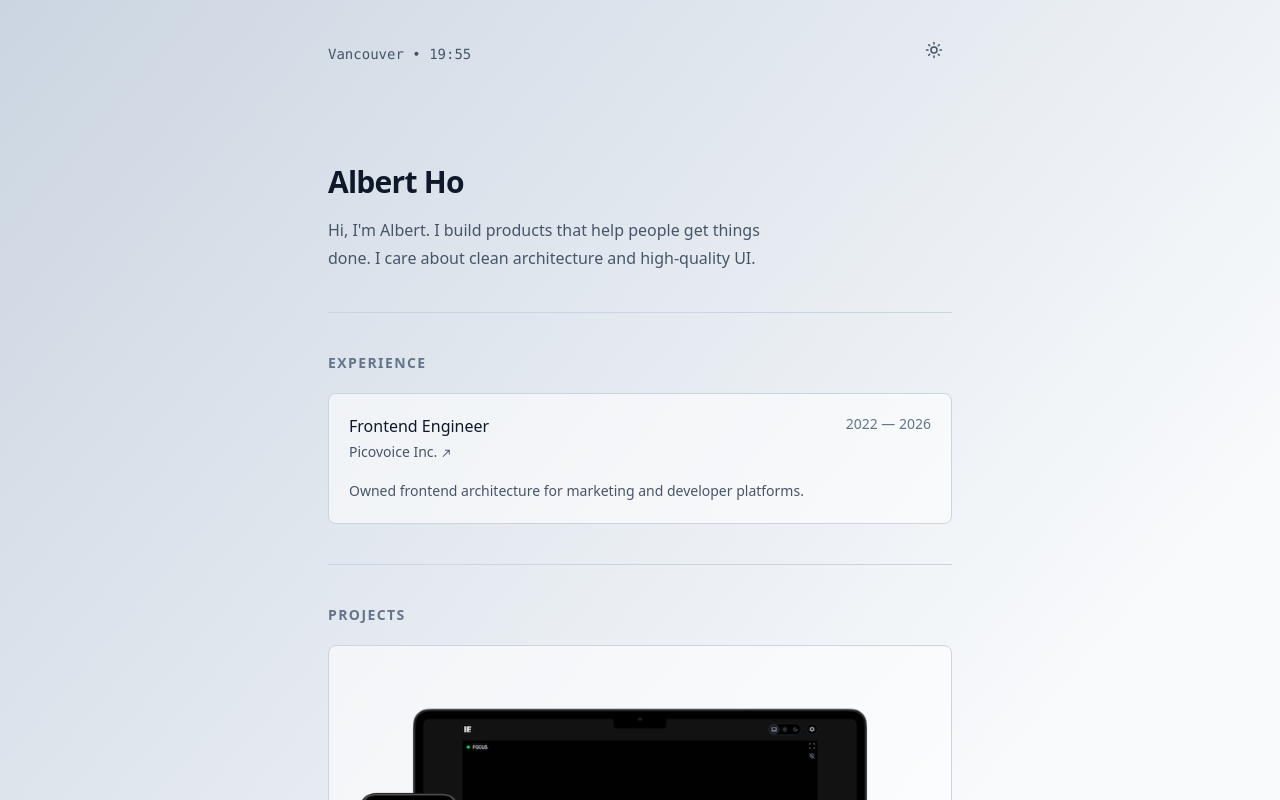
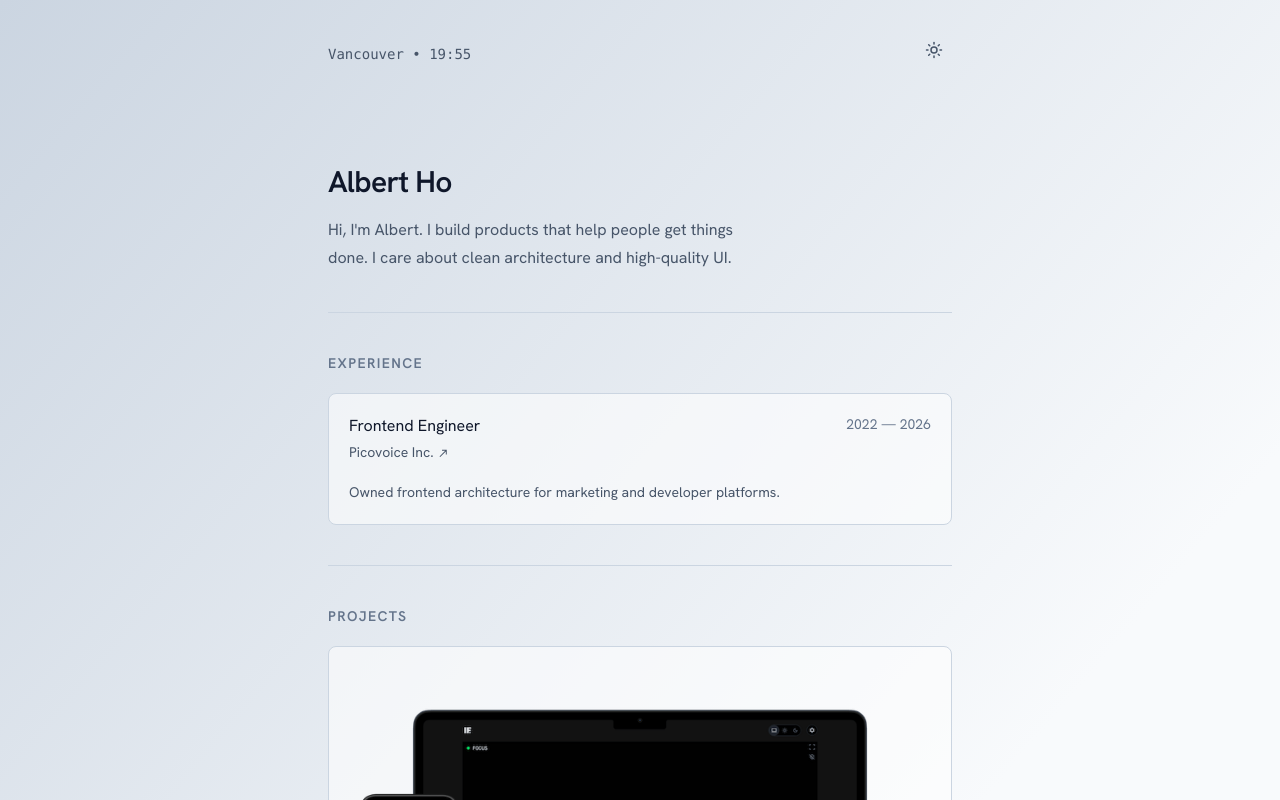
Before and after one commit to albho/albho, a React (Vite) app: page / in a window 1280 px wide. Shown: the top 800 px of the page. Built offline with nearby package versions, Linux system fonts and the light colour scheme.

Commit message:
use Hanken font

```diff
--- a/src/index.css
+++ b/src/index.css
@@ -1,4 +1,20 @@
 @import 'tailwindcss';
+
+@font-face {
+  font-family: 'Hanken Grotesk';
+  src: url('/fonts/hanken-grotesk-v12-latin-regular.woff2') format('woff2');
+  font-weight: 400;
+  font-style: normal;
+  font-display: swap;
+}
+
+@font-face {
+  font-family: 'Hanken Grotesk';
+  src: url('/fonts/hanken-grotesk-v12-latin-600.woff2') format('woff2');
+  font-weight: 600;
+  font-style: normal;
+  font-display: swap;
+}
 
 :root {
   --bg-0: #f8fafc;
@@ -38,6 +54,7 @@ body {
   background: linear-gradient(to bottom right, var(--bg-1) 0%, var(--bg-0) 65%);
   color: var(--text-primary);
   font-family:
+    'Hanken Grotesk',
     system-ui,
     -apple-system,
     BlinkMacSystemFont,
```
